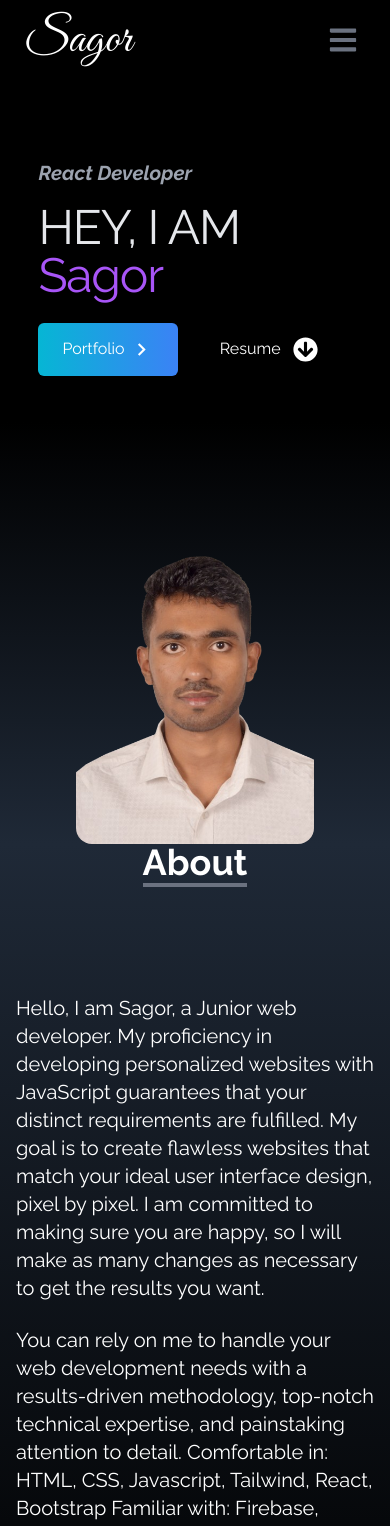
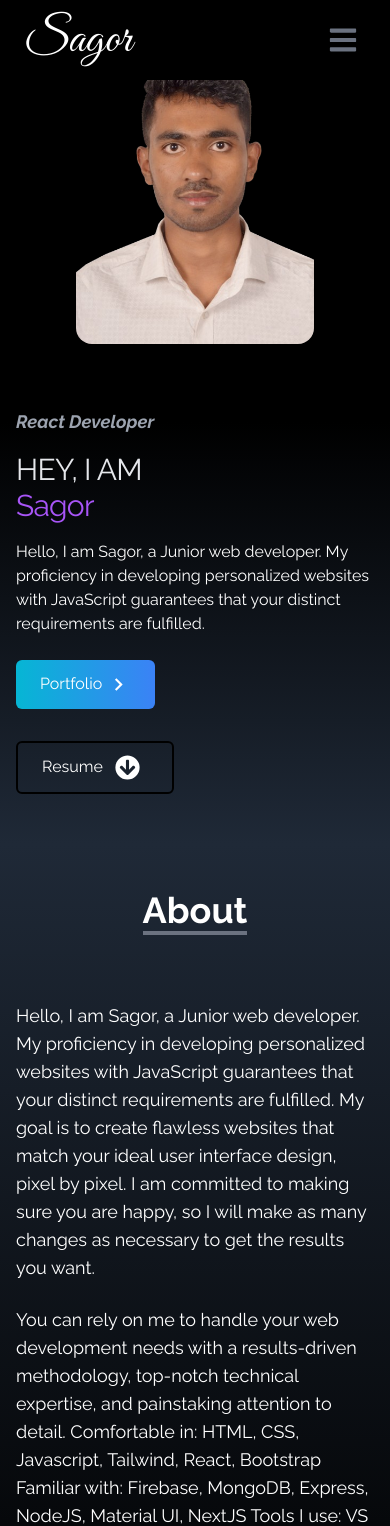
Before and after one commit to saagor16/sagorPortfolio, a React (Vite) app: page / in a window 390 px wide. Shown: the top 1526 px of the page. Built offline with nearby package versions, Linux system fonts and the light colour scheme.

Commit message:
responsipe done

```diff
--- a/src/components/About.jsx
+++ b/src/components/About.jsx
@@ -4,7 +4,7 @@ const About = () => {
   return (
     <div
       name="about"
-      className="w-full h-screen bg-gradient-to-b from-gray-800 to-black text-white"
+      className="w-full min-h-screen bg-gradient-to-b from-gray-800 to-black text-white flex items-center"
     >
       <div className="max-w-screen-lg p-4 mx-auto flex flex-col justify-center w-full h-full">
         <motion.div
@@ -18,7 +18,7 @@ const About = () => {
           </p>
         </motion.div>
         <motion.p
-          className="text-xl mt-20"
+          className="text-lg sm:text-xl mt-10 sm:mt-20"
           initial={{ opacity: 0, x: -100 }}
           animate={{ opacity: 1, x: 0 }}
           transition={{ duration: 1, delay: 0.5 }}
@@ -34,7 +34,7 @@ const About = () => {
         <br />
 
         <motion.p
-          className="text-xl"
+          className="text-lg sm:text-xl"
           initial={{ opacity: 0, x: 100 }}
           animate={{ opacity: 1, x: 0 }}
           transition={{ duration: 1, delay: 1 }}
--- a/src/components/Experience.jsx
+++ b/src/components/Experience.jsx
@@ -69,9 +69,9 @@ const Experience = () => {
   return (
     <div
       name="experience"
-      className="bg-gradient-to-b from-gray-800 to-black w-full h-screen"
+      className="bg-gradient-to-b  from-gray-800 to-black w-full h-screen"
     >
-      <div className="max-w-screen-lg mx-auto p-4 flex flex-col justify-center w-full h-full text-white">
+      <div className="max-w-screen-lg  mx-auto p-4 flex flex-col justify-center w-full h-full text-white">
         <div className="text-center mb-8">
           <p className="text-4xl font-bold p-2 inline border-b-4 border-gray-500">
             Experience
--- a/src/components/Footer.jsx
+++ b/src/components/Footer.jsx
@@ -3,36 +3,22 @@ import { Link } from "react-scroll";
 
 const Footer = () => {
   const links = [
-    {
-      id: 1,
-      link: "home",
-    },
-    {
-      id: 2,
-      link: "about",
-    },
-    {
-      id: 3,
-      link: "portfolio",
-    },
-    {
-      id: 4,
-      link: "experience",
-    },
-    {
-      id: 5,
-      link: "contact",
-    },
+    { id: 1, link: "home" },
+    { id: 2, link: "about" },
+    { id: 3, link: "portfolio" },
+    { id: 4, link: "experience" },
+    { id: 5, link: "contact" },
   ];
+
   return (
     <footer className="bg-gradient-to-b from-black to-gray-800">
-      <div className="container mx-auto py-8">
-        <h1 className="text-white text-center font-signature  mb-8 text-3xl font-bold">Sagor</h1>
-        <ul className="flex justify-center space-x-3 lg:space-x-6 mb-8">
+      <div className="container mx-auto py-8 px-4">
+        <h1 className="text-white text-center font-signature mb-8 text-3xl font-bold">Sagor</h1>
+        <ul className="flex flex-wrap justify-center space-x-3 lg:space-x-6 mb-8">
           {links.map(({ id, link }) => (
             <li
               key={id}
-            className="lg:px-10 md:px-5 cursor-pointer capitalize font-medium text-gray-500 hover:scale-105 duration-200  relative inline-block pb-1 group hover:text-white"
+              className="lg:px-10 md:px-5 cursor-pointer capitalize font-medium text-gray-500 hover:scale-105 duration-200 relative inline-block pb-1 group hover:text-white"
             >
               <Link to={link} smooth duration={500}>
                 {link}
--- a/src/components/Home.jsx
+++ b/src/components/Home.jsx
@@ -9,10 +9,10 @@ const Home = () => {
   return (
     <div
       name="home"
-      className="h-screen w-full bg-gradient-to-b from-black via-black to-gray-800"
+      className="min-h-screen w-full bg-gradient-to-b from-black via-black to-gray-800 flex items-center"
     >
-      <div className="max-w-screen-lg mx-auto flex flex-col items-center justify-between h-full px-4 md:flex-row">
-        <div className="flex flex-col justify-center h-full">
+      <div className="w-full mx-auto flex flex-col-reverse md:flex-row items-center justify-center h-full px-4 ">
+        <div className="flex flex-col justify-center h-full mt-8 md:mt-0">
           <TypeAnimation
             sequence={[
               "Front-end Developer",
@@ -24,7 +24,7 @@ const Home = () => {
             ]}
             speed={50}
             repeat={Infinity}
-            className="font-bold text-gray-400 text-xl lg:text-5xl md:text-3xl italic mb-4"
+            className="font-bold text-gray-400 text-lg sm:text-xl md:text-3xl lg:text-5xl italic mb-4"
           />
 
           <motion.p
@@ -32,13 +32,16 @@ const Home = () => {
             whileInView={{ opacity: 1 }}
             viewport={{ once: true }}
             transition={{ duration: 1, delay: 0.5 }}
-            className="text-gray-200 md:text-7xl text-5xl tracking-tight mb-4"
+            className="text-gray-200 text-3xl sm:text-4xl md:text-5xl lg:text-7xl tracking-tight mb-4"
           >
             HEY, I AM <br />
             <span className="text-purple-500">Sagor</span>
           </motion.p>
+          <p className="text-white text-base sm:text-lg md:text-xl mb-4">
+            Hello, I am Sagor, a Junior web developer. My proficiency in developing personalized websites with JavaScript guarantees that your distinct requirements are fulfilled.
+          </p>
 
-          <div className="flex gap-4">
+          <div className="flex flex-col md:flex-row gap-4">
             <Link
               to="portfolio"
               smooth
@@ -65,11 +68,11 @@ const Home = () => {
           </div>
         </div>
 
-        <div>
+        <div className="flex justify-center md:justify-end w-full mb-8 md:mb-0">
           <img
             src={HeroImage}
             alt="my profile"
-            className="rounded-2xl mx-auto w-2/3 md:w-full"
+            className="rounded-2xl w-2/3 sm:w-1/2 md:w-full"
           />
         </div>
       </div>
--- a/src/components/Navbar.jsx
+++ b/src/components/Navbar.jsx
@@ -29,7 +29,7 @@ const NavBar = () => {
   ];
 
   return (
-    <div className="flex justify-between items-center w-full h-20 px-4 text-white bg-black fixed">
+    <div className="flex justify-between items-center w-full h-20 px-4 text-white bg-black fixed z-50">
       <div>
         <h1 className="text-5xl font-signature ml-2">Sagor</h1>
       </div>
--- a/src/components/Portfolio.jsx
+++ b/src/components/Portfolio.jsx
@@ -51,8 +51,8 @@ const Portfolio = () => {
       techs: ['React', 'JavaScript','Daisy UI','Tailwind CSS'],
       features: ['Responsive design', 'User Authentication','Private Routes'],
     },
+  ];
 
-  ];
   const handlerControlModal = (index) => {
     setModal(index);
   };
@@ -66,7 +66,7 @@ const Portfolio = () => {
       <div className="max-w-screen-lg p-4 mx-auto flex flex-col justify-center w-full h-full">
         <h2 className="text-4xl font-bold text-center pb-2">Projects</h2>
         <span className="text-lg text-center block mt-2 mb-8">All of my projects</span>
-        <div className="grid lg:grid-cols-2 gap-8 mx-auto px-4 sm:px-0">
+        <div className="grid sm:grid-cols-1 md:grid-cols-2 gap-8 mx-auto px-4 sm:px-0">
           {projects.map((project, i) => (
             <div key={i} className="shadow-md shadow-gray-600 rounded-lg p-6 bg-gray-900">
               <img
@@ -74,12 +74,12 @@ const Portfolio = () => {
                 alt={project.name}
                 className="rounded-md duration-200 hover:scale-105"
               />
-              <div className="flex items-center justify-center mt-4">
+              <div className="flex flex-col md:flex-row items-center justify-center mt-4">
                 <a
                   href={project.githubLink}
                   target="_blank"
                   rel="noreferrer"
-                  className="w-1/2 px-6 py-3 m-4 duration-200 hover:scale-105 text-center bg-gray-800 text-white rounded-md flex items-center justify-center gap-2"
+                  className="w-full md:w-1/2 px-6 py-3 m-2 md:m-4 duration-200 hover:scale-105 text-center bg-gray-800 text-white rounded-md flex items-center justify-center gap-2"
                 >
                   Code <FaGithub />
                 </a>
@@ -87,7 +87,7 @@ const Portfolio = () => {
                   href={project.liveLink}
                   target="_blank"
                   rel="noreferrer"
-                  className="w-1/2 px-6 py-3 m-4 duration-200 hover:scale-105 text-center bg-gray-800 text-white rounded-md flex items-center justify-center gap-2"
+                  className="w-full md:w-1/2 px-6 py-3 m-2 md:m-4 duration-200 hover:scale-105 text-center bg-gray-800 text-white rounded-md flex items-center justify-center gap-2"
                 >
                   Demo <FaExternalLinkAlt />
                 </a>
@@ -99,9 +99,9 @@ const Portfolio = () => {
               {modal === i && (
                 <div
                   ref={modalRef}
-                  className="fixed inset-0 bg-black bg-opacity-50 flex justify-center items-center"
+                  className="fixed inset-0 bg-black bg-opacity-50 flex justify-center items-center p-4"
                 >
-                  <div className="bg-white text-black rounded-lg p-6 relative w-11/12 md:w-3/4 lg:w-1/2">
+                  <div className="bg-white text-black rounded-lg p-6 relative w-full md:w-3/4 lg:w-1/2">
                     <FaTimes
                       className="absolute top-2 right-2 text-xl cursor-pointer"
                       onClick={() => handlerControlModal(null)}
```
Lines whose indentation alone changed are shown as unchanged.
